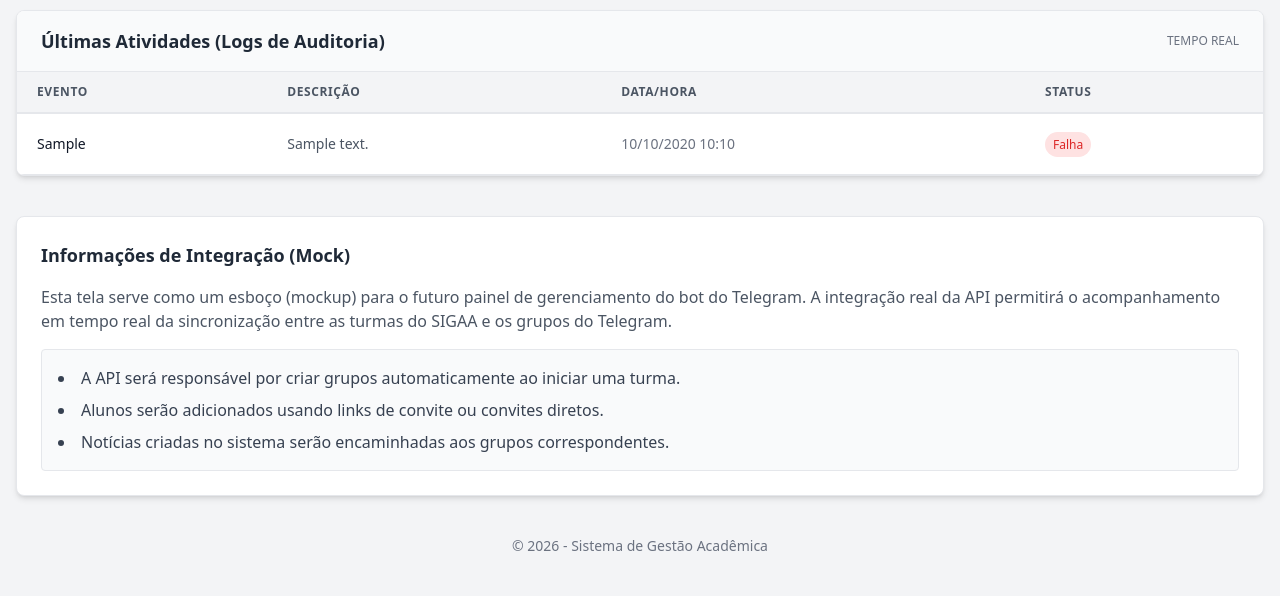
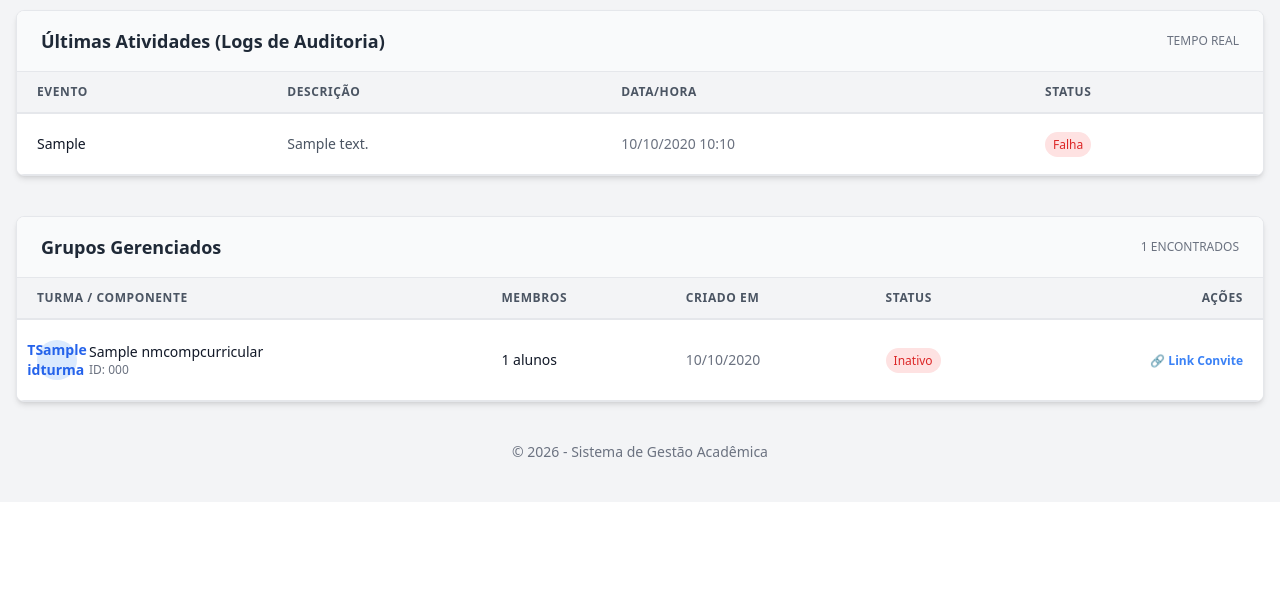
Before and after one commit to Eduardo-Porfirio/final_topicos, a Django app: template src/templates/telegram/management.html in a window 1280 px wide. Shown: the part 330-926 px from the top of the page. After the commit the page ends 787 px from the top, so only its background shows below. Run offline with Django 5.2, Linux system fonts and the light colour scheme; the template is opened without the code that fills it: most values are stand-ins (such as "Sample title", 1, 10 or a date in 2020); some libraries are stand-ins or nearby versions.

```diff
--- a/src/telegram/views.py
+++ b/src/telegram/views.py
@@ -23,6 +23,9 @@ def telegram_management_view(request):
     total_usuarios = sum(g.total_membros for g in TelegramGroup.objects.all())
     ultimos_logs = TelegramAuditLog.objects.all()[:5]
 
+    # Busca a lista de grupos para a tabela
+    lista_grupos = TelegramGroup.objects.all().order_by('-data_criacao')
+
     # Verifica se o bot_token está configurado no BD ou no .env
     configuracao = TelegramSettings.get_settings()
     api_configurada = bool(configuracao.bot_token) or bool(settings.TELEGRAM_BOT_TOKEN)
@@ -33,6 +36,7 @@ def telegram_management_view(request):
         'total_usuarios': total_usuarios,
         'grupos_ativos': grupos_ativos,
         'ultimos_logs': ultimos_logs,
+        'lista_grupos': lista_grupos,
         'api_configurada': api_configurada,
     }
     return render(request, 'telegram/management.html', context)
--- a/src/templates/telegram/management.html
+++ b/src/templates/telegram/management.html
@@ -97,17 +97,68 @@
     </div>
 </div>
 
-<div class="mt-10 bg-white shadow-md rounded-lg p-6 border border-gray-200">
-    <h3 class="text-lg font-semibold text-gray-800 mb-4">Informações de Integração (Mock)</h3>
-    <p class="text-gray-600 mb-4">
-        Esta tela serve como um esboço (mockup) para o futuro painel de gerenciamento do bot do Telegram. A integração real da API permitirá o acompanhamento em tempo real da sincronização entre as turmas do SIGAA e os grupos do Telegram.
-    </p>
-    <div class="bg-gray-50 p-4 rounded border border-gray-200">
-        <ul class="list-disc list-inside text-gray-700 space-y-2">
-            <li>A API será responsável por criar grupos automaticamente ao iniciar uma turma.</li>
-            <li>Alunos serão adicionados usando links de convite ou convites diretos.</li>
-            <li>Notícias criadas no sistema serão encaminhadas aos grupos correspondentes.</li>
-        </ul>
+<div class="mt-10 bg-white shadow-md rounded-lg overflow-hidden border border-gray-200">
+    <div class="px-6 py-4 border-b border-gray-200 bg-gray-50 flex justify-between items-center">
+        <h3 class="text-lg font-semibold text-gray-800">Grupos Gerenciados</h3>
+        <span class="text-xs font-medium text-gray-500 uppercase">{{ total_grupos }} Encontrados</span>
+    </div>
+    <div class="overflow-x-auto">
+        <table class="min-w-full leading-normal">
+            <thead>
+                <tr>
+                    <th class="px-5 py-3 border-b-2 border-gray-200 bg-gray-100 text-left text-xs font-semibold text-gray-600 uppercase tracking-wider">Turma / Componente</th>
+                    <th class="px-5 py-3 border-b-2 border-gray-200 bg-gray-100 text-left text-xs font-semibold text-gray-600 uppercase tracking-wider">Membros</th>
+                    <th class="px-5 py-3 border-b-2 border-gray-200 bg-gray-100 text-left text-xs font-semibold text-gray-600 uppercase tracking-wider">Criado em</th>
+                    <th class="px-5 py-3 border-b-2 border-gray-200 bg-gray-100 text-left text-xs font-semibold text-gray-600 uppercase tracking-wider">Status</th>
+                    <th class="px-5 py-3 border-b-2 border-gray-200 bg-gray-100 text-right text-xs font-semibold text-gray-600 uppercase tracking-wider">Ações</th>
+                </tr>
+            </thead>
+            <tbody>
+                {% for grupo in lista_grupos %}
+                <tr>
+                    <td class="px-5 py-5 border-b border-gray-200 bg-white text-sm">
+                        <div class="flex items-center">
+                            <div class="flex-shrink-0 w-10 h-10 rounded-full bg-blue-100 flex items-center justify-center text-blue-600 font-bold">
+                                T{{ grupo.turma.idturma }}
+                            </div>
+                            <div class="ml-3">
+                                <p class="text-gray-900 whitespace-no-wrap font-medium">
+                                    {{ grupo.turma.idcompcurricular.nmcompcurricular }}
+                                </p>
+                                <p class="text-gray-500 whitespace-no-wrap text-xs">ID: {{ grupo.id_telegram }}</p>
+                            </div>
+                        </div>
+                    </td>
+                    <td class="px-5 py-5 border-b border-gray-200 bg-white text-sm">
+                        <p class="text-gray-900 whitespace-no-wrap">{{ grupo.total_membros }} alunos</p>
+                    </td>
+                    <td class="px-5 py-5 border-b border-gray-200 bg-white text-sm text-gray-500">
+                        {{ grupo.data_criacao|date:"d/m/Y" }}
+                    </td>
+                    <td class="px-5 py-5 border-b border-gray-200 bg-white text-sm">
+                        {% if grupo.ativo %}
+                            <span class="text-green-600 bg-green-100 px-2 py-1 rounded-full text-xs">Ativo</span>
+                        {% else %}
+                            <span class="text-red-600 bg-red-100 px-2 py-1 rounded-full text-xs">Inativo</span>
+                        {% endif %}
+                    </td>
+                    <td class="px-5 py-5 border-b border-gray-200 bg-white text-sm text-right">
+                        {% if grupo.link_convite %}
+                            <a href="{{ grupo.link_convite }}" target="_blank" class="text-blue-500 hover:text-blue-800 text-xs font-semibold">🔗 Link Convite</a>
+                        {% else %}
+                            <span class="text-gray-400 text-xs">Sem Link</span>
+                        {% endif %}
+                    </td>
+                </tr>
+                {% empty %}
+                <tr>
+                    <td colspan="5" class="px-5 py-8 border-b border-gray-200 bg-white text-sm text-center text-gray-400 italic">
+                        Nenhum grupo de Telegram foi criado no sistema ainda.
+                    </td>
+                </tr>
+                {% endfor %}
+            </tbody>
+        </table>
     </div>
 </div>
 
```
Also changed, not shown: alteracoes.md (+1 -1 lines), docker-compose.yml (+14 -0 lines), src/telethon_api/main.py (added, +63 -0 lines), src/telethon_api/__init__.py (added), 3 other files.
